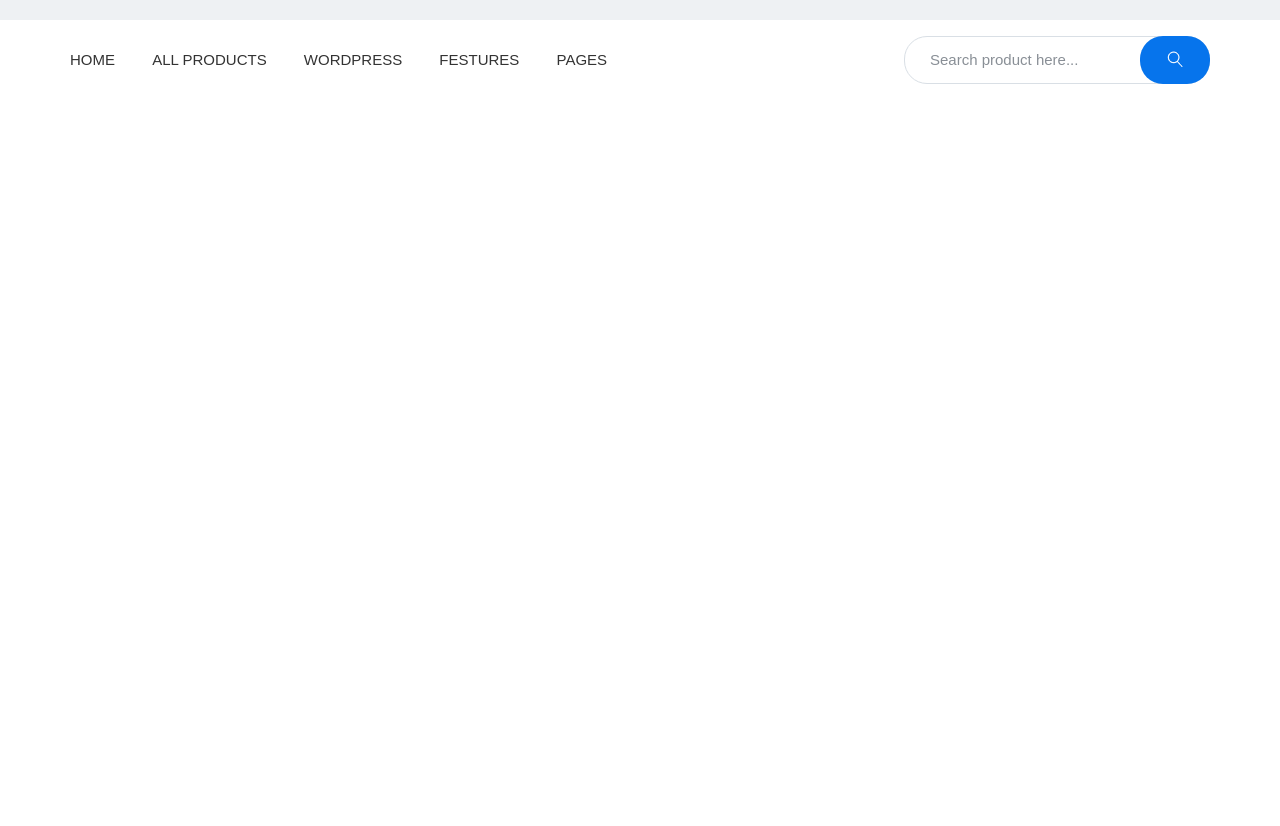
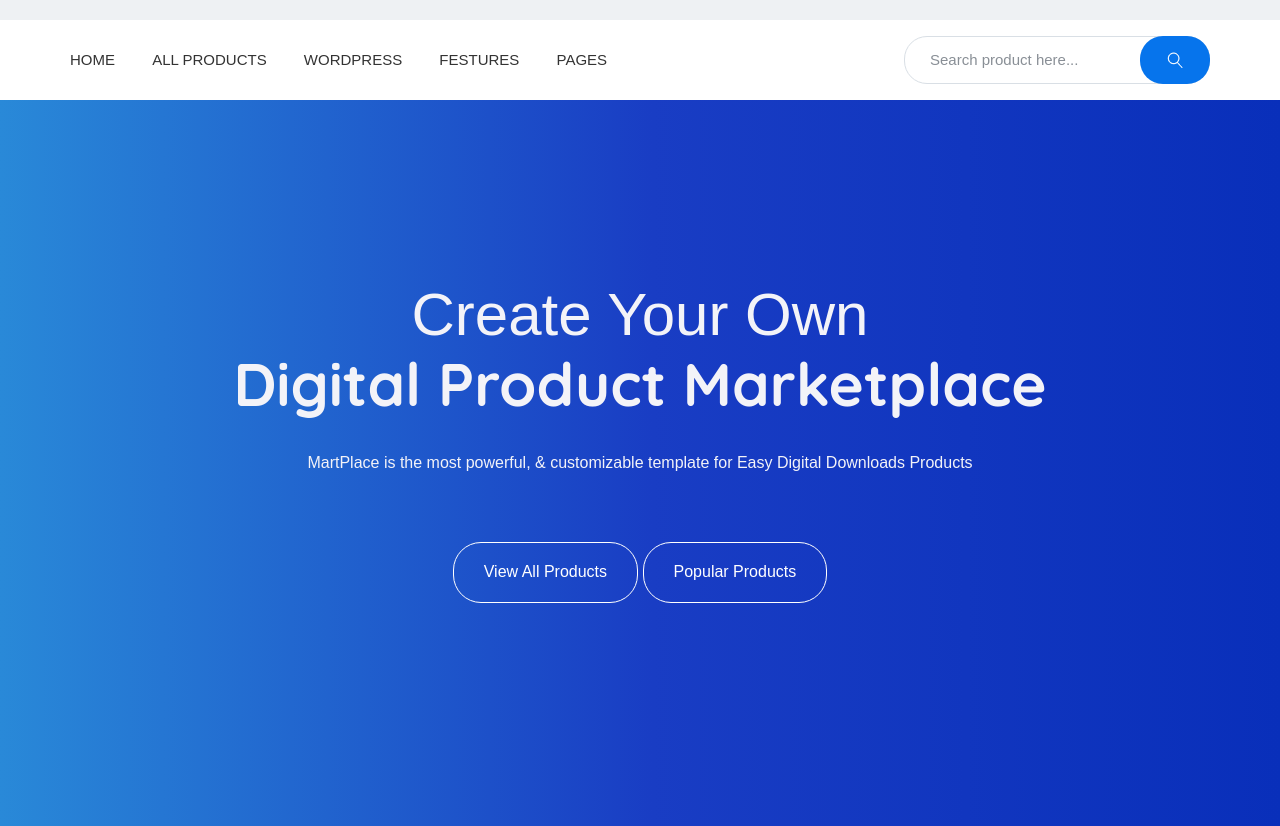
Before and after one commit to tata-ost17/mart-place, a website: page app/index.html in a window 1280 px wide. Shown: the part 80-906 px from the top of the page. Before the commit the page ends 800 px from the top, so only its background shows below. Drawn offline with nearby package versions, Linux system fonts and the light colour scheme; files that its build step writes are made by us from their sources.

Commit message:
added search section

```diff
--- a/app/index.html
+++ b/app/index.html
@@ -5,7 +5,10 @@
     <meta name="viewport" content="width=device-width, initial-scale=1.0" />
     <meta http-equiv="X-UA-Compatible" content="ie=edge" />
     <title>Document</title>
-    <link href="https://fonts.googleapis.com/css2?family=Quicksand:wght@500;700&display=swap" rel="stylesheet">
+    <link
+      href="https://fonts.googleapis.com/css2?family=Quicksand:wght@500;700&display=swap"
+      rel="stylesheet"
+    />
     <link rel="stylesheet" href="css/libs.min.css" />
     <link rel="stylesheet" href="css/style.min.css" />
   </head>
@@ -22,7 +25,11 @@
             <div class="header__seller">
               <a class="header__seller-btn" href="#">Become a Seller</a>
               <div class="header__seller-communication"></div>
-              <a class="header__profile-img" href="#" style="background-image: url(images/user.png);"></a>
+              <a
+                class="header__profile-img"
+                href="#"
+                style="background-image: url(images/user.png);"
+              ></a>
               <div class="header__profile">
                 <a class="header__profile-name" href="#">Taofiq Hakim</a>
                 <a class="header__profile-price" href="#">$20.45</a>
@@ -45,16 +52,37 @@
             </nav>
             <div class="menu__top-search">
               <form>
-                <input type="text" placeholder="Search product here..." required>
-                <button type="submit">
-                  <img src="images/icons/search.png" alt="" />
-                </button>
+                <input
+                  type="text"
+                  placeholder="Search product here..."
+                  required
+                />
+                <button
+                  type="search"
+                  style="background-image: url(images/icons/search.png);"
+                ></button>
               </form>
             </div>
           </div>
         </div>
       </div>
     </header>
+    <section class="search">
+      <div class="container">
+        <div class="search__title">
+          Create Your Own </div>
+        <div class="search__subtitle">
+          Digital Product Marketplace
+        </div>
+        <div class="search__text">
+          MartPlace is the most powerful, & customizable template for Easy Digital Downloads Products
+        </div>
+        <div class="search__btn">
+          <button>View All Products</button>
+          <button>Popular Products</button>
+        </div>
+      </div>
+    </section>
 
     <script src="https://ajax.googleapis.com/ajax/libs/jquery/3.4.1/jquery.min.js"></script>
     <script src="js/libs.min.js"></script>
--- a/app/scss/_vars.scss
+++ b/app/scss/_vars.scss
@@ -2,3 +2,14 @@
 $blue: #0674ec;
 $text: #333;
 $hover: #7347c1;
+
+
+@mixin f700 {
+   font-family: 'Quicksand', sans-serif;
+   font-weight: 700;
+}
+
+@mixin f500 {
+   font-family: 'Quicksand', sans-serif;
+   font-weight: 500;
+}
--- a/app/scss/style.scss
+++ b/app/scss/style.scss
@@ -115,6 +115,55 @@
         border: none;
         border-radius: 23px;
         background-color: #0674ec;
+        background-repeat: no-repeat;
+        background-position: center;
 
     }
 }
+
+.search {
+    min-height: 726px;
+    background: linear-gradient(to right, #2d50d1 0%, #2989d8 0%, #193dc4 51%, #092fba 100%);
+    text-align: center;
+    padding-top: 180px;
+
+    &__title {
+        font-size: 60px;
+        color: #f3f3f8;
+    }
+
+    &__subtitle {
+        font-size: 60px;
+        color: #f3f3f8;
+        @include f700;
+        margin-bottom: 36px;
+    }
+
+    &__text {
+        font-size: 16px;
+        color: #f3f3f8;
+        margin-bottom: 70px;
+    }
+
+    &__btn {
+        button {
+            padding: 20px 30px;
+            background-color: transparent;
+            color: #fff;
+            border-radius: 28px;
+            border: 1px solid #fff;
+            outline: none;
+
+            &:hover {
+                background-color: #fff;
+                color: $blue;
+            }
+
+            &:active {
+                background-color: #fff;
+                color: $blue;
+            }
+        }
+
+    }
+}
```
